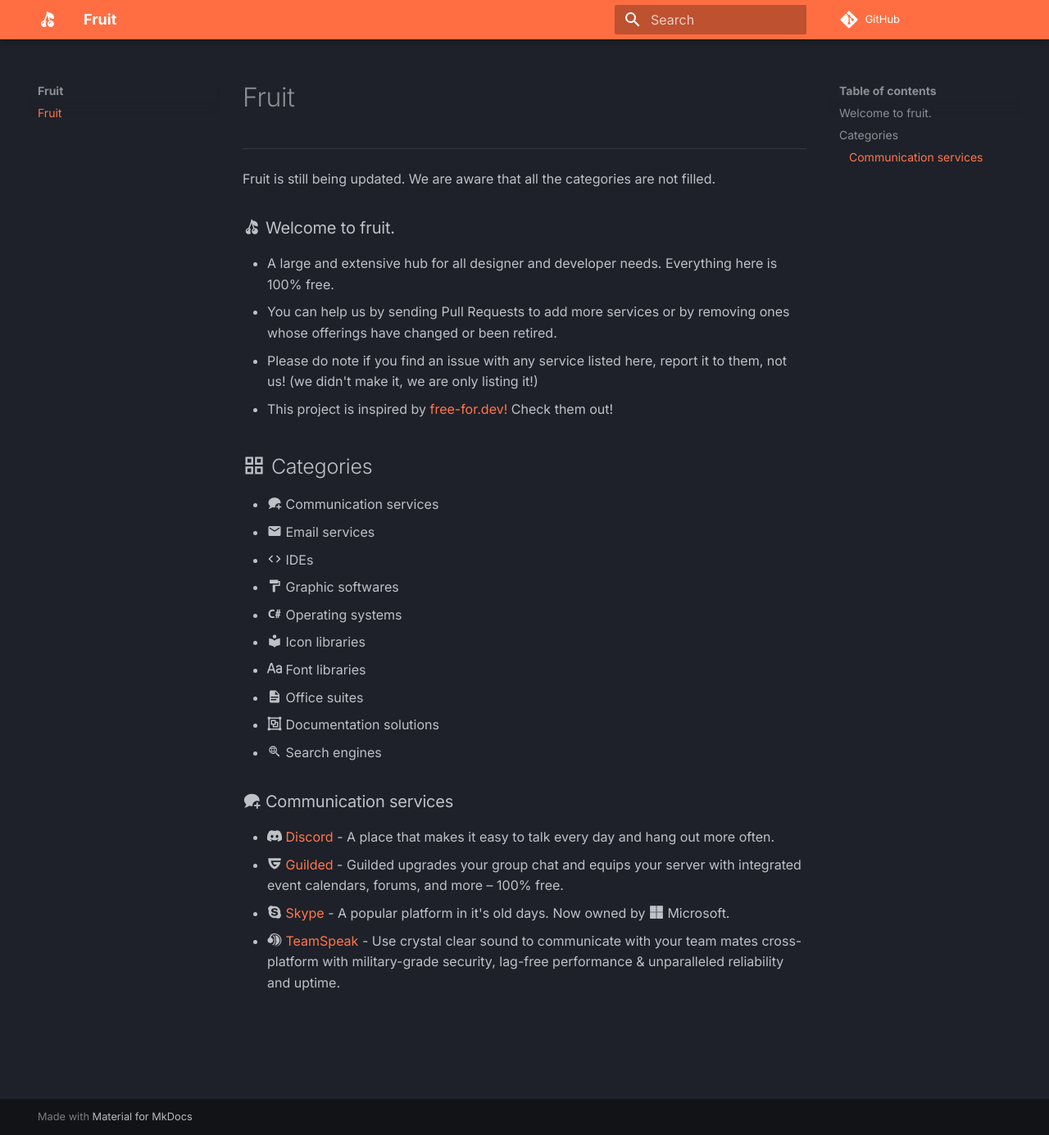
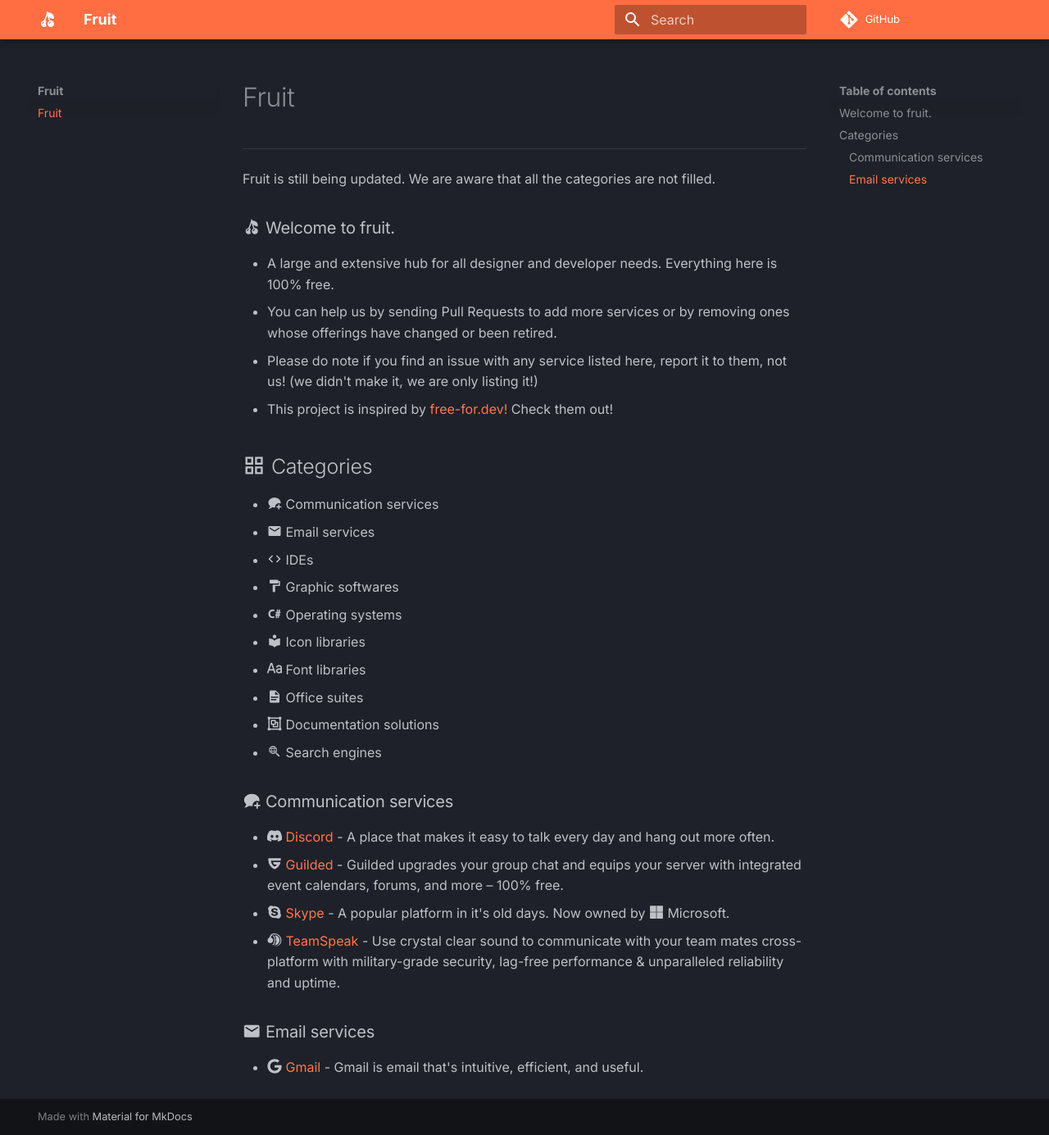
Before and after one commit to hamhimdev/fruit, an MkDocs documentation site: the page built from docs/index.md, in a window 1280 px wide and 1385 px high. Shown: the whole window at 82% size. Built offline with MkDocs 1.6.1 and Material for MkDocs 9.7.7, drawn with Linux system fonts in a browser that asks for light colours; comment, search, counter and statistics services are not loaded.

Commit message:
docs: Add Gmail

```diff
--- a/docs/index.md
+++ b/docs/index.md
@@ -24,3 +24,6 @@
 - :fontawesome-brands-guilded: [Guilded](https://www.guilded.gg/) - Guilded upgrades your group chat and equips your server with integrated event calendars, forums, and more – 100% free.
 - :fontawesome-brands-skype: [Skype](https://www.skype.com/en/) - A popular platform in it's old days. Now owned by :fontawesome-brands-microsoft: Microsoft.
 - :fontawesome-brands-teamspeak: [TeamSpeak](https://teamspeak.com/) - Use crystal clear sound to communicate with your team mates cross-platform with military-grade security, lag-free performance & unparalleled reliability and uptime.
+
+### :material-email: Email services
+- :fontawesome-brands-google: [Gmail](https://mail.google.com/mail) - Gmail is email that's intuitive, efficient, and useful.
```
